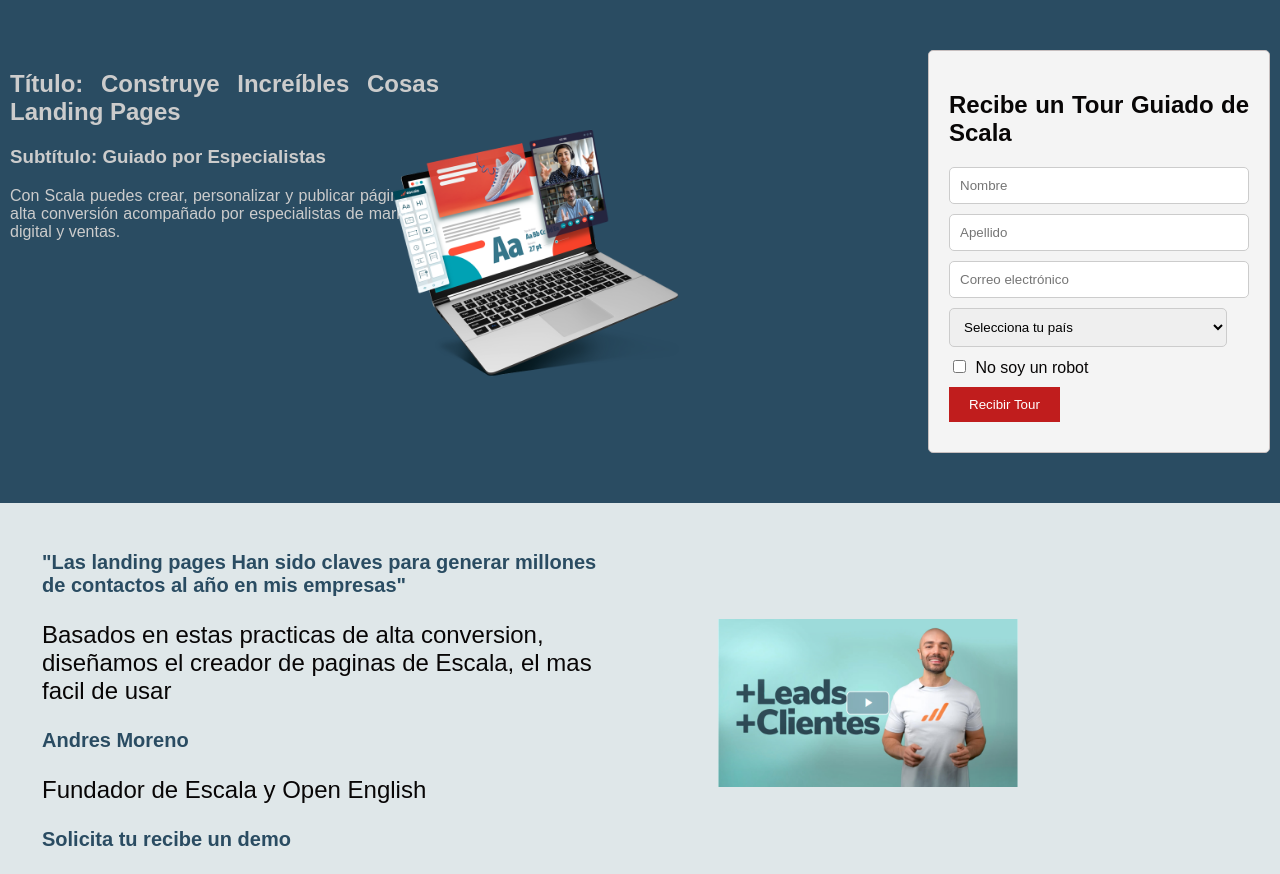
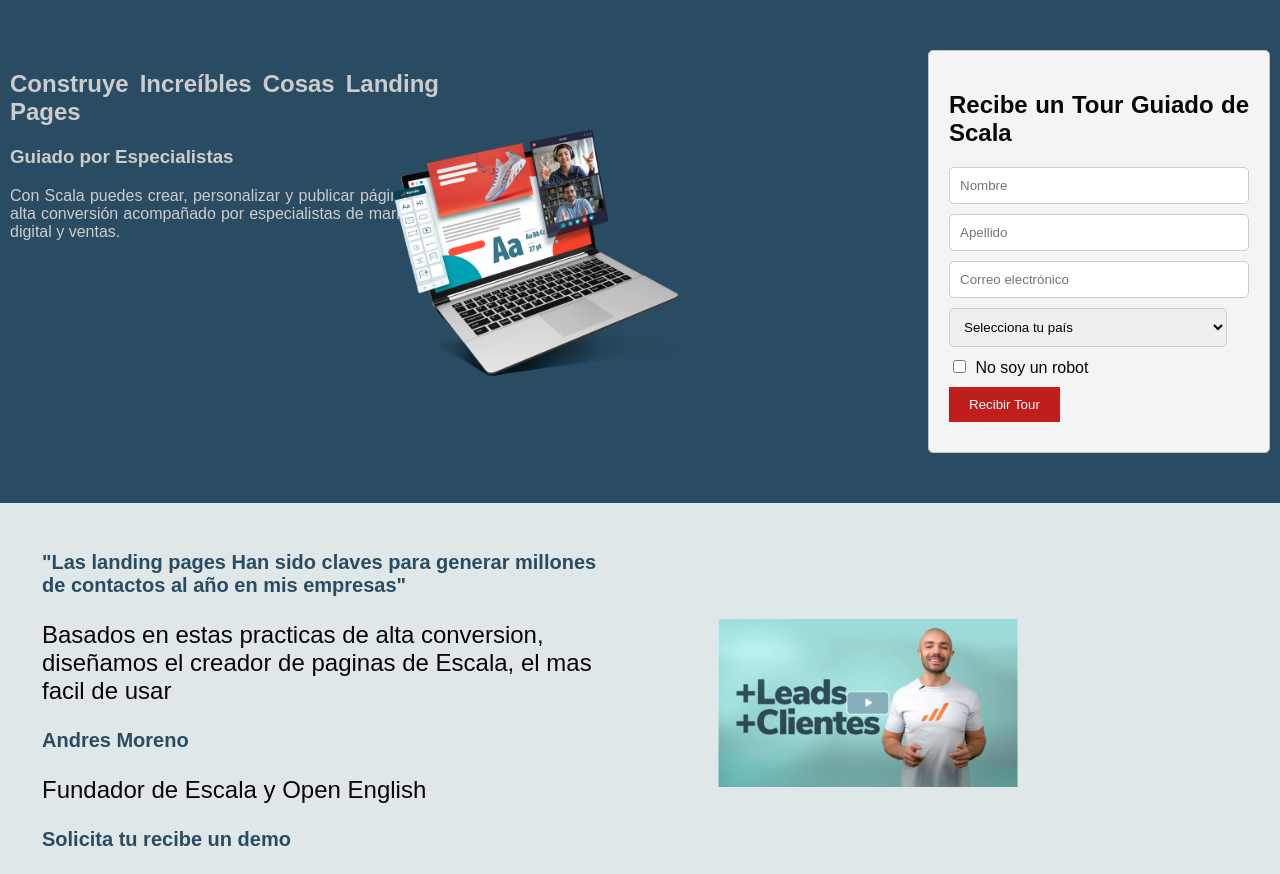
Before and after one commit to daniloP07/Landing-Pages, a plain HTML site: page index.html in a window 1280 px wide. Shown: the top 874 px of the page. Drawn offline with Linux system fonts and the light colour scheme.

Commit message:
actualizado

```diff
--- a/index.html
+++ b/index.html
@@ -10,8 +10,8 @@
     <header>
         <div class="header-content">
             <div class="header-info">
-                <h2>Título: Construye Increíbles Cosas Landing Pages</h2>
-                <h3>Subtítulo: Guiado por Especialistas</h3>
+                <h2> Construye Increíbles Cosas Landing Pages</h2>
+                <h3> Guiado por Especialistas</h3>
                 <p>Con Scala puedes crear, personalizar y publicar páginas de alta conversión acompañado por especialistas de marketing digital y ventas.</p>
             </div>
             <div class="header-image">
```
